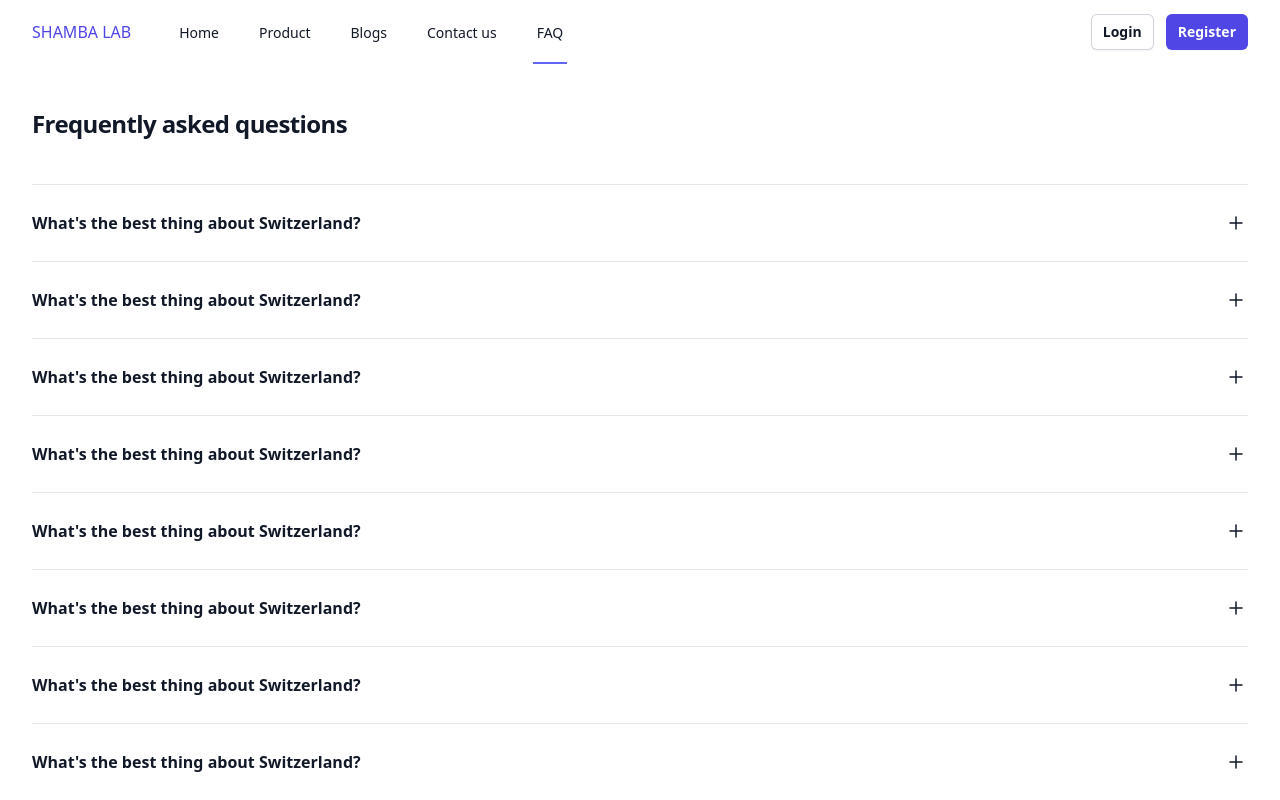
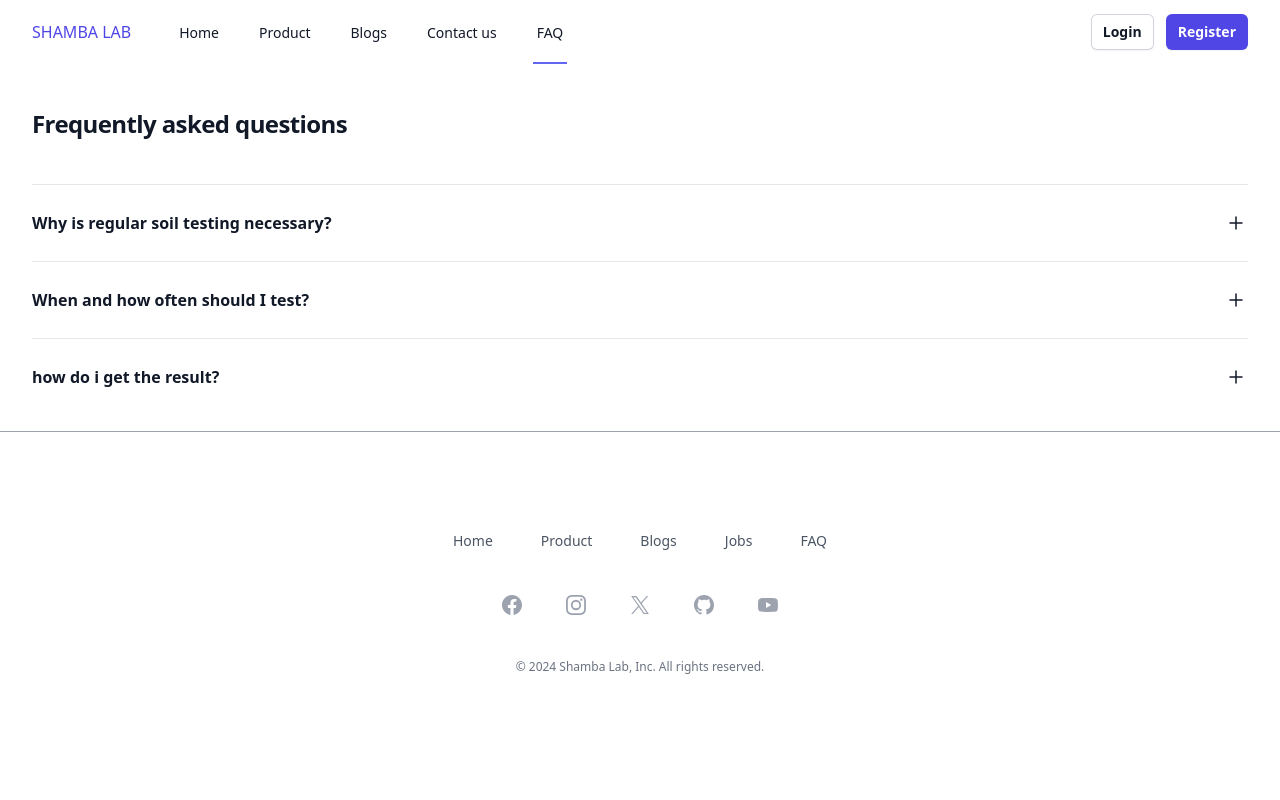
Before and after one commit to lennyjuma/shamba-ui, a Vue app: page /faq in a window 1280 px wide. Shown: the top 800 px of the page. Built offline with nearby package versions, Linux system fonts and the light colour scheme; what highcharts-vue would draw is missing.

Commit message:
updated FAQ

```diff
--- a/src/views/FAQ/index.vue
+++ b/src/views/FAQ/index.vue
@@ -30,60 +30,19 @@ import { MinusSmallIcon, PlusSmallIcon } from '@heroicons/vue/24/outline'
 
 const faqs = [
   {
-    question: "What's the best thing about Switzerland?",
+    question: "Why is regular soil testing necessary?",
     answer:
-      "I don't know, but the flag is a big plus. Lorem ipsum dolor sit amet consectetur adipisicing elit. Quas cupiditate laboriosam fugiat.",
+      "Regular soil testing enhances agricultural and gardening soil productivity by detecting nutrient shortages and recommending the appropriate supplements for optimal growth. It also serves as a diagnostic tool for issues such as nutrient and salt excess, high pH, insufficient organic material, and inadequate drainage..",
   },
   {
-    question: "What's the best thing about Switzerland?",
+    question: "When and how often should I test?",
     answer:
-      "I don't know, but the flag is a big plus. Lorem ipsum dolor sit amet consectetur adipisicing elit. Quas cupiditate laboriosam fugiat.",
+      "Soils can be tested any time during the year. However, allow enough time for the analysis and for fertilizer and lime application after initial analysis. Lime reacts slowly and, if possible, it should be mixed with the soil two to three months before planting. A soil test should be conducted at least 1 time every year and multiple times depending on the crop rotation schedule or as recommended by an agronomist.",
   },
   {
-    question: "What's the best thing about Switzerland?",
+    question: "how do i get the result?",
     answer:
-      "I don't know, but the flag is a big plus. Lorem ipsum dolor sit amet consectetur adipisicing elit. Quas cupiditate laboriosam fugiat.",
+      "Results on basic soil analysis are available on site.",
   },
-  {
-    question: "What's the best thing about Switzerland?",
-    answer:
-      "I don't know, but the flag is a big plus. Lorem ipsum dolor sit amet consectetur adipisicing elit. Quas cupiditate laboriosam fugiat.",
-  },
-  {
-    question: "What's the best thing about Switzerland?",
-    answer:
-      "I don't know, but the flag is a big plus. Lorem ipsum dolor sit amet consectetur adipisicing elit. Quas cupiditate laboriosam fugiat.",
-  },
-  {
-    question: "What's the best thing about Switzerland?",
-    answer:
-      "I don't know, but the flag is a big plus. Lorem ipsum dolor sit amet consectetur adipisicing elit. Quas cupiditate laboriosam fugiat.",
-  },
-  {
-    question: "What's the best thing about Switzerland?",
-    answer:
-      "I don't know, but the flag is a big plus. Lorem ipsum dolor sit amet consectetur adipisicing elit. Quas cupiditate laboriosam fugiat.",
-  },
-  {
-    question: "What's the best thing about Switzerland?",
-    answer:
-      "I don't know, but the flag is a big plus. Lorem ipsum dolor sit amet consectetur adipisicing elit. Quas cupiditate laboriosam fugiat.",
-  },
-  {
-    question: "What's the best thing about Switzerland?",
-    answer:
-      "I don't know, but the flag is a big plus. Lorem ipsum dolor sit amet consectetur adipisicing elit. Quas cupiditate laboriosam fugiat.",
-  },
-  {
-    question: "What's the best thing about Switzerland?",
-    answer:
-      "I don't know, but the flag is a big plus. Lorem ipsum dolor sit amet consectetur adipisicing elit. Quas cupiditate laboriosam fugiat.",
-  },
-  {
-    question: "What's the best thing about Switzerland?",
-    answer:
-      "I don't know, but the flag is a big plus. Lorem ipsum dolor sit amet consectetur adipisicing elit. Quas cupiditate laboriosam fugiat.",
-  },
-  // More questions...
 ]
 </script>
```
